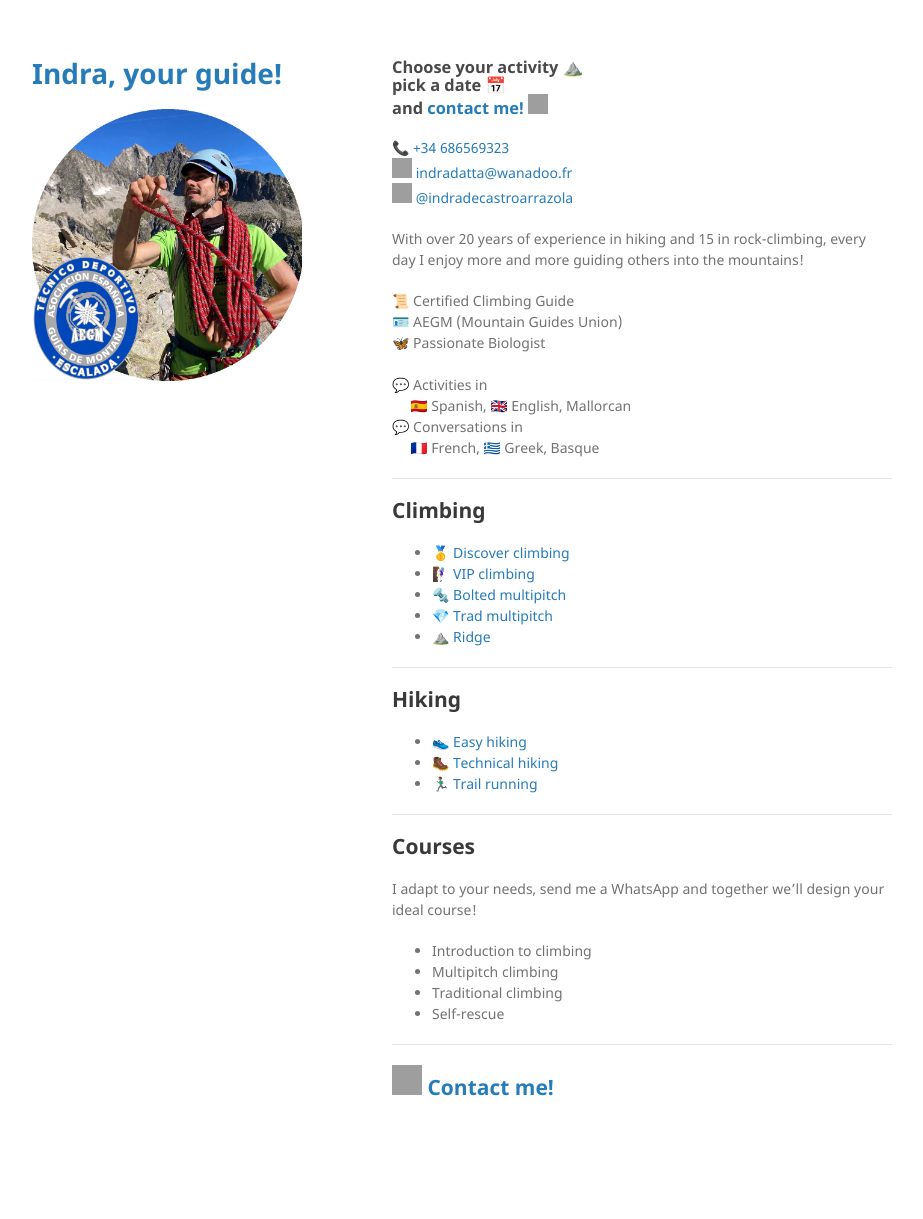
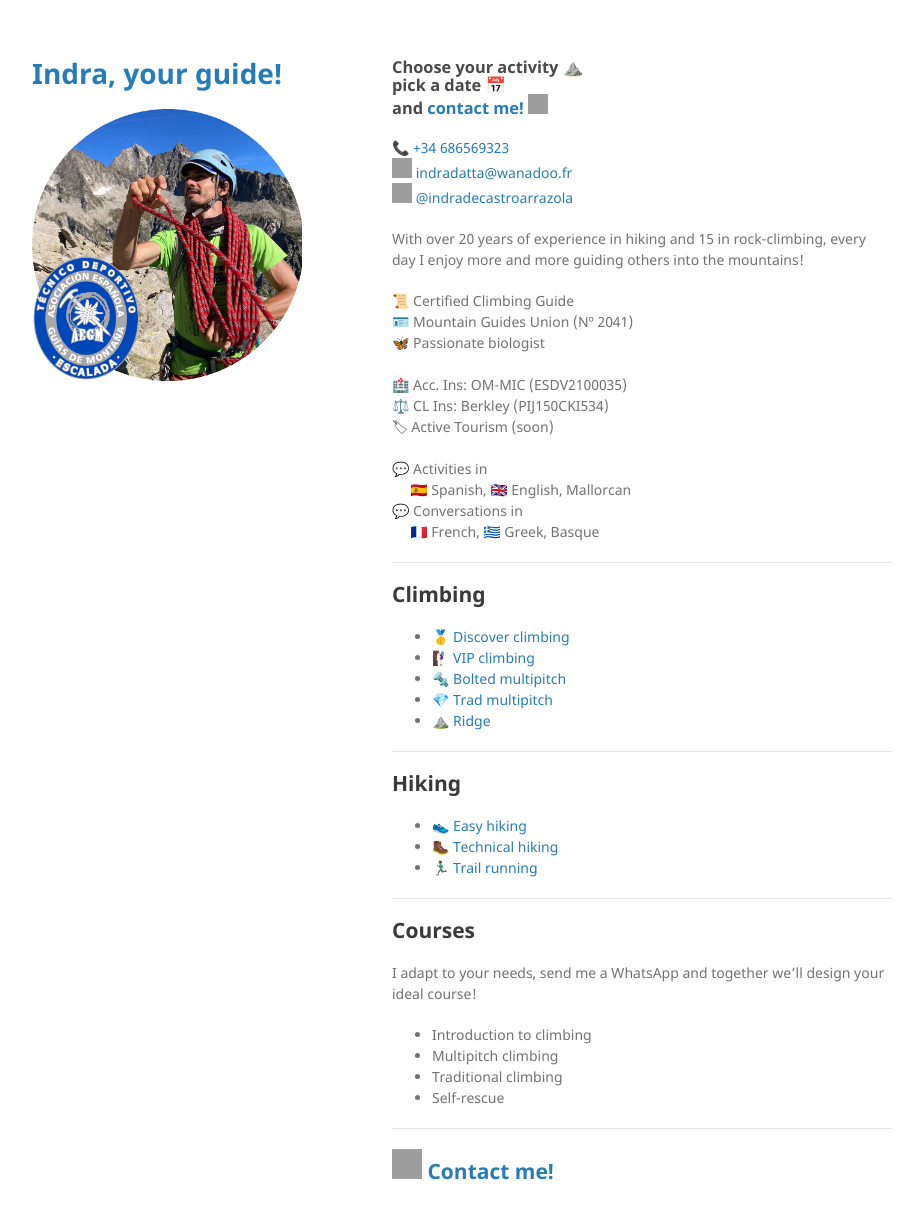
Before and after one commit to indradecastro/MountainGuide, a Jekyll site: the page built from index.md, in a window 1280 px wide and 1253 px high. Shown: the top 1219 px of the window, without its empty margins (178-1101 px from the left). Built offline with Jekyll 4.4.1, drawn with Linux system fonts in a browser that asks for light colours; emoji names are drawn with the system emoji font; the repository's description, which GitHub fills in, is left out; our own code applies the rules of GitHub Pages for plain Markdown files; grey boxes are pictures that could not be loaded.

```diff
--- a/index.md
+++ b/index.md
@@ -11,8 +11,12 @@ layout: default
 With over 20 years of experience in hiking and 15 in rock-climbing, every day I enjoy more and more guiding others into the mountains!
 
 📜 Certified Climbing Guide <br>
-🪪 AEGM (Mountain Guides Union) <br>
-🦋 Passionate Biologist <br>
+🪪 Mountain Guides Union (Nº 2041)<br>
+🦋 Passionate biologist <br>
+<br>
+🏥 Acc. Ins: OM-MIC (ESDV2100035)<br>
+⚖️ CL Ins: Berkley (PIJ150CKI534)<br>
+🏷 Active Tourism (soon)<br>
 <br>
 💬 Activities in<br>
 &nbsp;&nbsp;&nbsp;&nbsp;&nbsp;🇪🇸 Spanish, 🇬🇧 English, Mallorcan <br>
```
Also changed, not shown: activities/trad-multipitch.md (+1 -1 lines).
